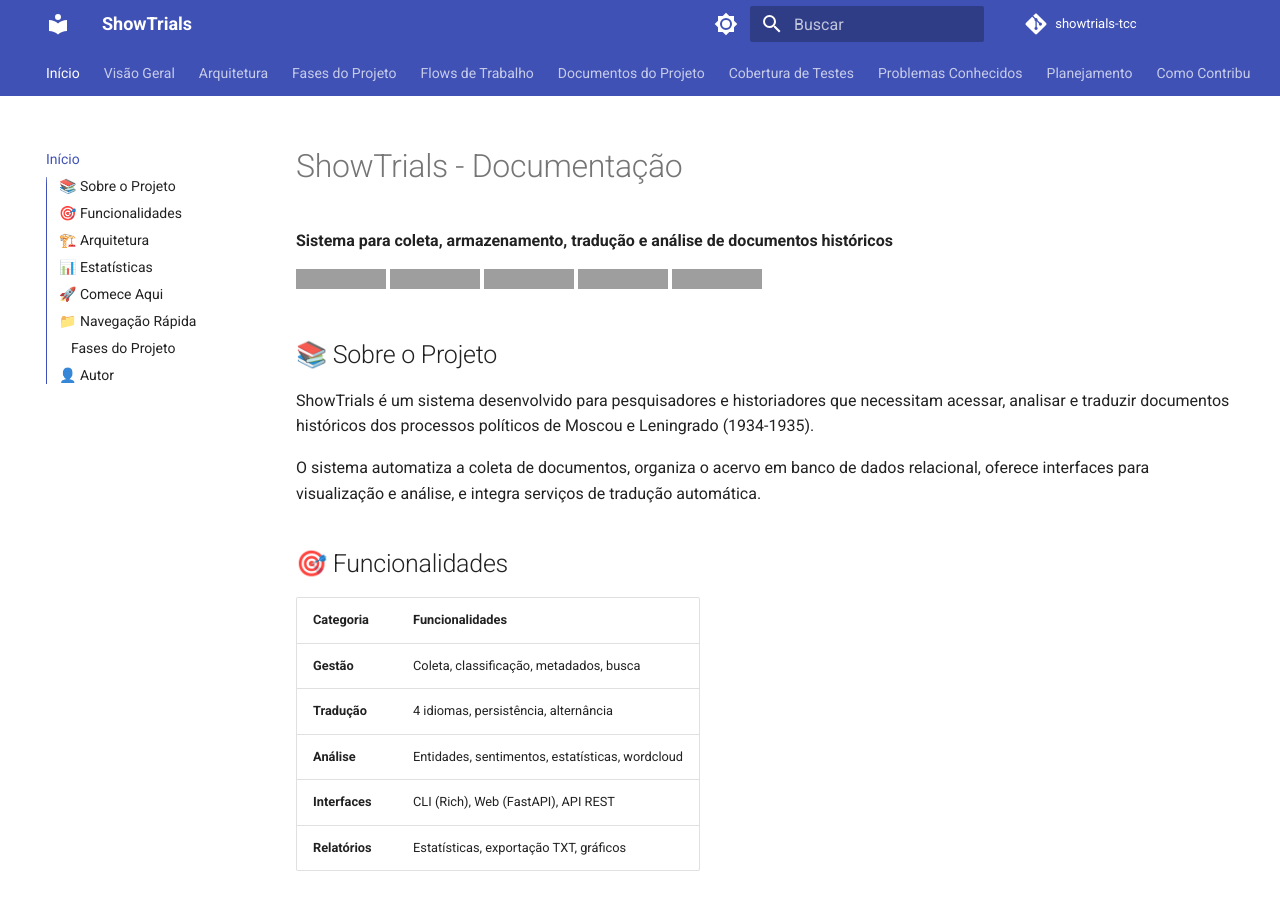
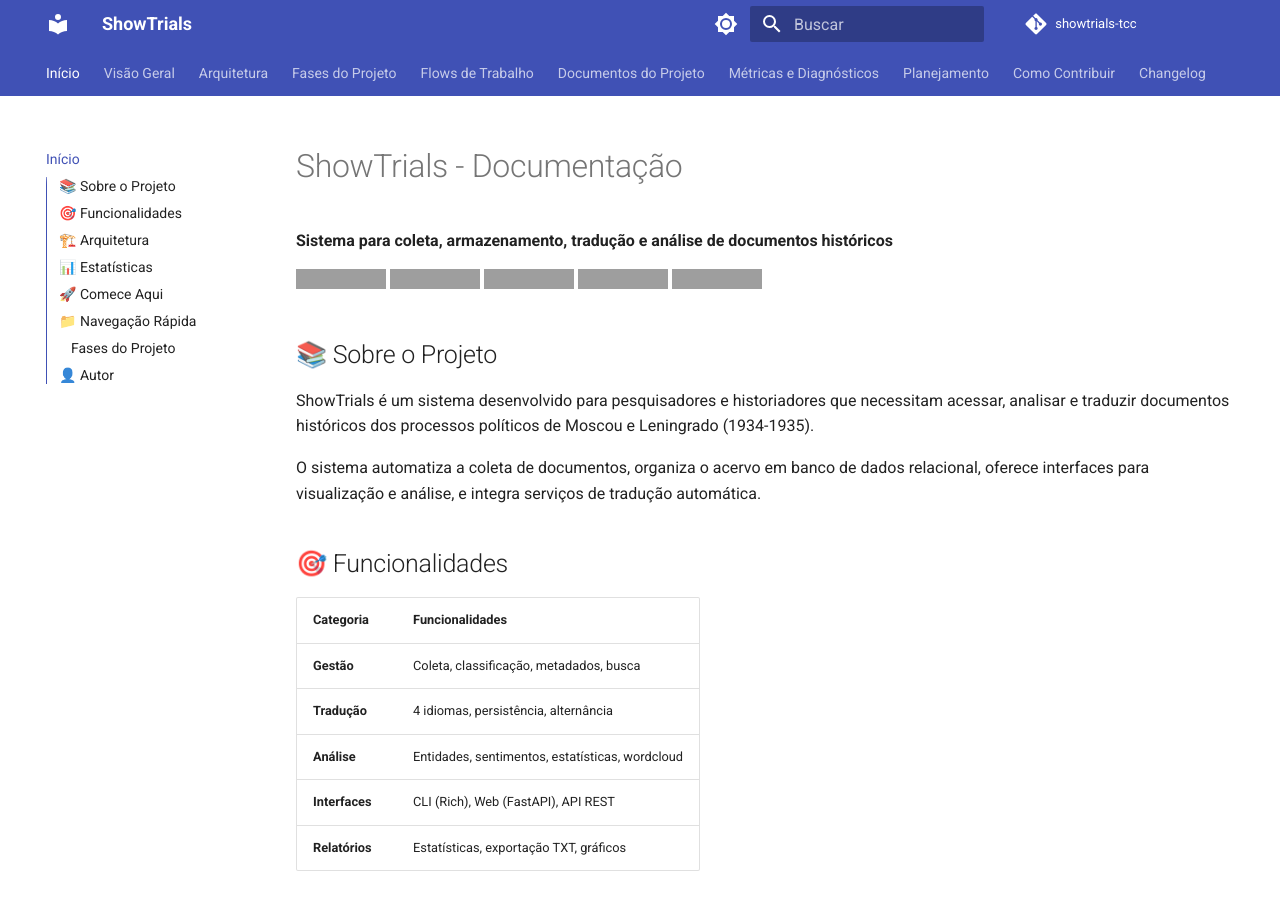
Before and after one commit to rib-thiago/showtrials-tcc, an MkDocs documentation site: the page built from docs/index.md, in a window 1280 px wide and 900 px high, cut to the strip 0-900 px from the top of the window. Built offline with MkDocs 1.6.1 and Material for MkDocs 9.7.7, drawn with Linux system fonts in a browser that asks for light colours; comment, search, counter and statistics services are not loaded; some of the changed lines change nothing that is shown; grey boxes are pictures that could not be loaded.

Commit message:
docs: atualiza mkdocs.yml com nova estrutura de diretórios
- Adiciona prefixo 'fases/' a todas as FASE*.md
- Inclui FASE11_CI.md faltante
- Adiciona métricas e diagnósticos em pasta própria
- Adiciona template de documentação
- Remove referências a arquivos obsoletos (cobertura_v2.md, problema_ci.md)
- Reorganiza seção de métricas

Agora a navegação reflete corretamente a estrutura física:
- fases/ (17 arquivos)
- metricas/ (3 arquivos)
- flows/ (9 arquivos)
- projeto/ (6 arquivos)
- planejamento/ (2 arquivos)

Referência: Issue #2

```diff
--- a/mkdocs.yml
+++ b/mkdocs.yml
@@ -59,21 +59,22 @@
   - Arquitetura: ARCHITECTURE.md
 
   - Fases do Projeto:
-    - FASE 1 - Domain: FASE1_DOMAIN.md
-    - FASE 2 - Application: FASE2_APPLICATION.md
-    - FASE 3 - Infrastructure: FASE3_INFRASTRUCTURE.md
-    - FASE 4 - CLI: FASE4_CLI.md
-    - FASE 5 - Tradução: FASE5_TRADUCAO.md
-    - FASE 6 - Exportação: FASE6_EXPORTACAO.md
-    - FASE 7 - Relatórios: FASE7_RELATORIOS.md
-    - FASE 8 - Análise de Texto: FASE8_ANALISE_TEXTO.md
-    - FASE 9 - Web Interface: FASE9_WEB_INTERFACE.md
-    - FASE 10 - Service Registry: FASE10_SERVICE_REGISTRY.md
-    - FASE 12: FASE12.md
-    - FASE 13: FASE13.md
-    - FASE 14: FASE14.md
-    - FASE 15: FASE15.md
-    - FASE 16: FASE16.md
+    - FASE 1 - Domain: fases/FASE1_DOMAIN.md
+    - FASE 2 - Application: fases/FASE2_APPLICATION.md
+    - FASE 3 - Infrastructure: fases/FASE3_INFRASTRUCTURE.md
+    - FASE 4 - CLI: fases/FASE4_CLI.md
+    - FASE 5 - Tradução: fases/FASE5_TRADUCAO.md
+    - FASE 6 - Exportação: fases/FASE6_EXPORTACAO.md
+    - FASE 7 - Relatórios: fases/FASE7_RELATORIOS.md
+    - FASE 8 - Análise de Texto: fases/FASE8_ANALISE_TEXTO.md
+    - FASE 9 - Web Interface: fases/FASE9_WEB_INTERFACE.md
+    - FASE 10 - Service Registry: fases/FASE10_SERVICE_REGISTRY.md
+    - FASE 11 - CI: fases/FASE11_CI.md
+    - FASE 12 - Telemetria TipoDocumento: fases/FASE12.md
+    - FASE 13 - Limpeza: fases/FASE13.md
+    - FASE 14 - ExportarDocumento: fases/FASE14.md
+    - FASE 15 - GerarRelatorio: fases/FASE15.md
+    - FASE 16 - ListarDocumentos: fases/FASE16.md
 
   - Flows de Trabalho:
     - Git Flow: flows/git_flow.md
@@ -94,15 +95,14 @@
     - Plano de Issues: projeto/plano_issues_documentacao.md
     - Questionário: projeto/questionario_levantamento_requisitos.md
 
-  - Cobertura de Testes:
-    - Cobertura Atual: cobertura.md
-    - Cobertura V2: cobertura_v2.md
-
-  - Problemas Conhecidos:
-    - Problema no CI: problema_ci.md
+  - Métricas e Diagnósticos:
+    - Cobertura de Testes: metricas/cobertura.md
+    - Diagnóstico CI: metricas/diagnostico_ci.md
+    - Diagnóstico Telemetria: metricas/diagnostico_fase12.md
 
   - Planejamento:
     - Plano da Issue 2: planejamento/plano_issue2_revisao_documentacao.md
+    - Template de Documentação: planejamento/TEMPLATE_FASE.md
 
   - Como Contribuir: contributing.md
   - Changelog: changelog.md
```
